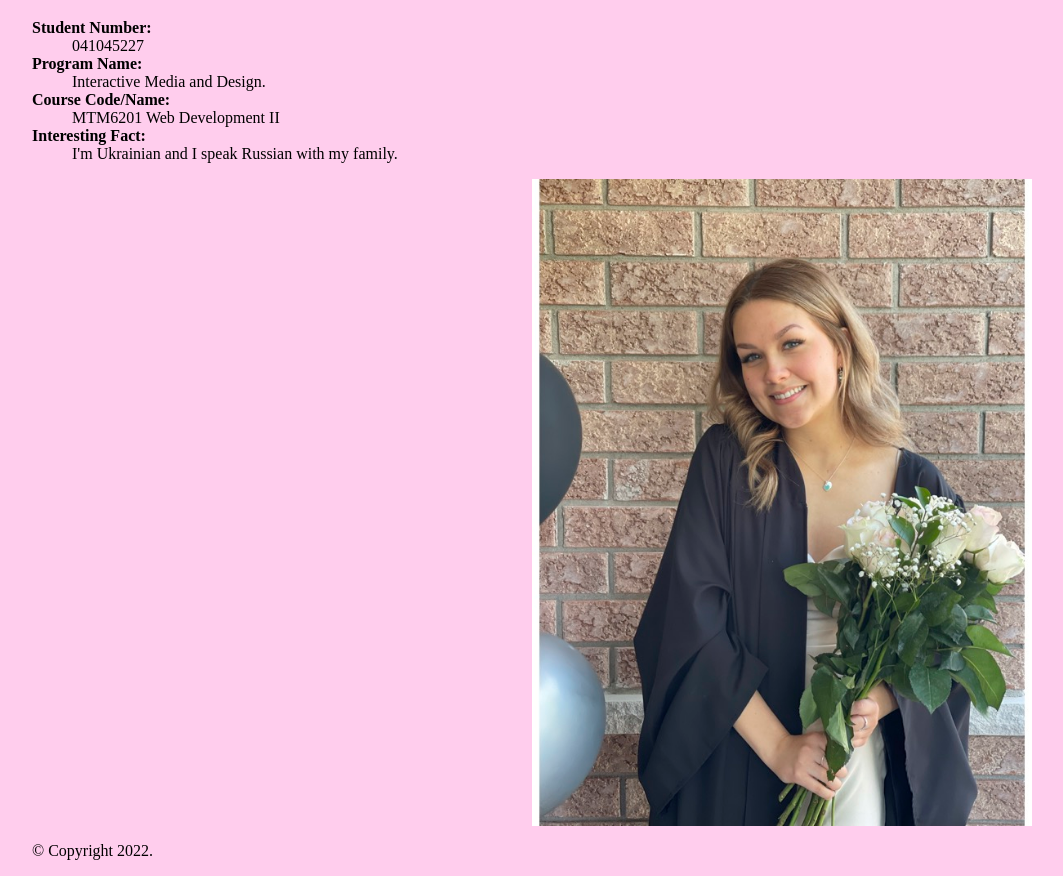
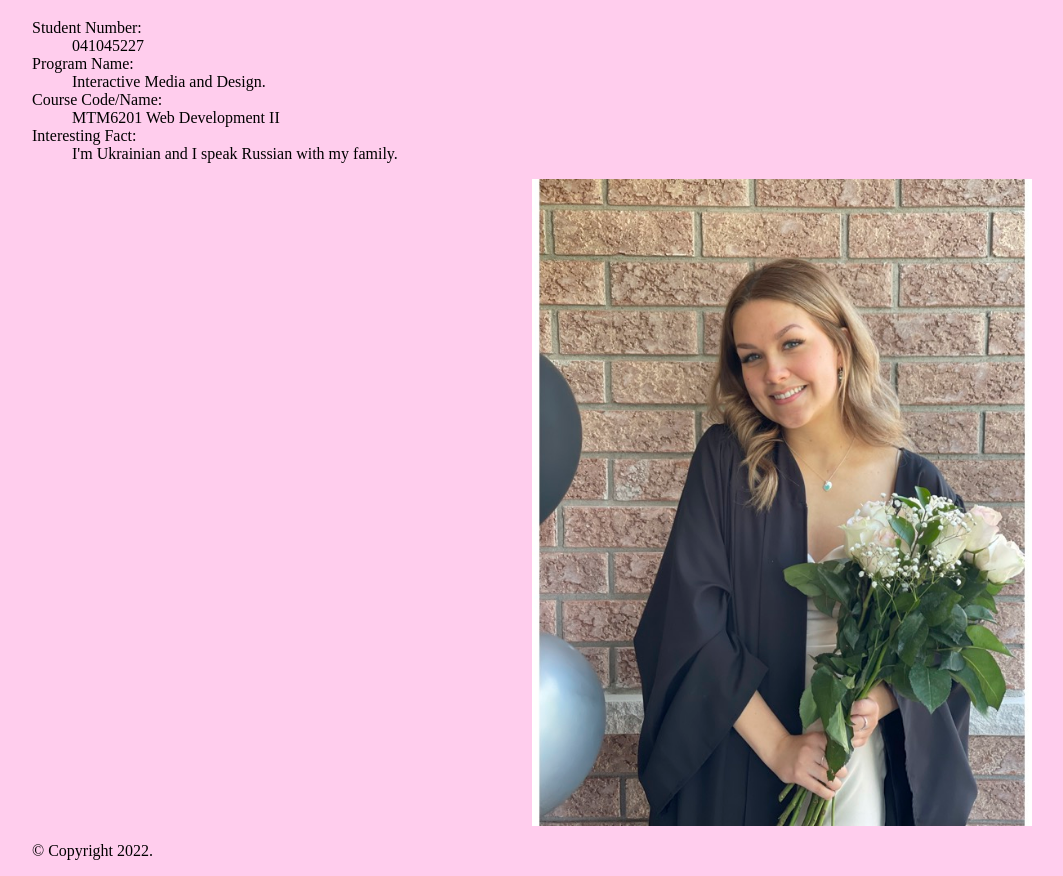
Before and after one commit to podg0003/mtm6201-week1, a plain HTML site: page index.html in a window 1280 px wide. Shown: the part 61-937 px from the top of the page, without its empty margins (108-1171 px from the left). Drawn offline with Linux system fonts and the light colour scheme.

Commit message:
Changes semantics

```diff
--- a/index.css
+++ b/index.css
@@ -12,6 +12,6 @@ img{
     width:1000px;
     margin: 0 auto;
 }
-.list{
+.dt{
     font-weight:bold ;
 }
--- a/index.html
+++ b/index.html
@@ -14,16 +14,16 @@
         </header>
         <main>
            <dl>
-               <dt class="list">Student Number:</dt>
+               <dt>Student Number:</dt>
                <dd>041045227</dd>
 
-               <dt class="list">Program Name:</dt>
+               <dt>Program Name:</dt>
                <dd>Interactive Media and Design.</dd>
 
-               <dt class="list">Course Code/Name:</dt>
+               <dt">Course Code/Name:</dt>
                <dd>MTM6201 Web Development II</dd>
 
-               <dt class="list">Interesting Fact:</dt>
+               <dt>Interesting Fact:</dt>
                <dd>I'm Ukrainian and I speak Russian with my family.</dd>
            </dl>
 
```
